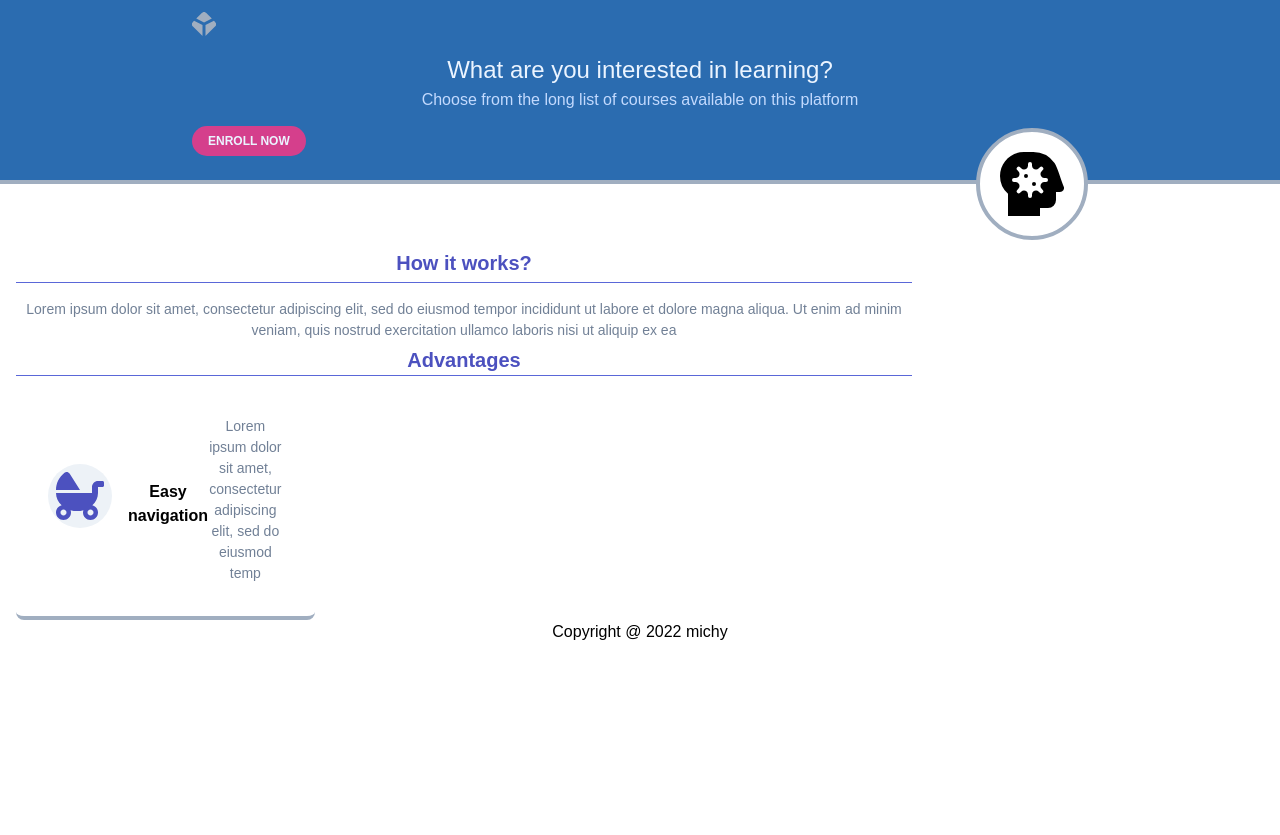
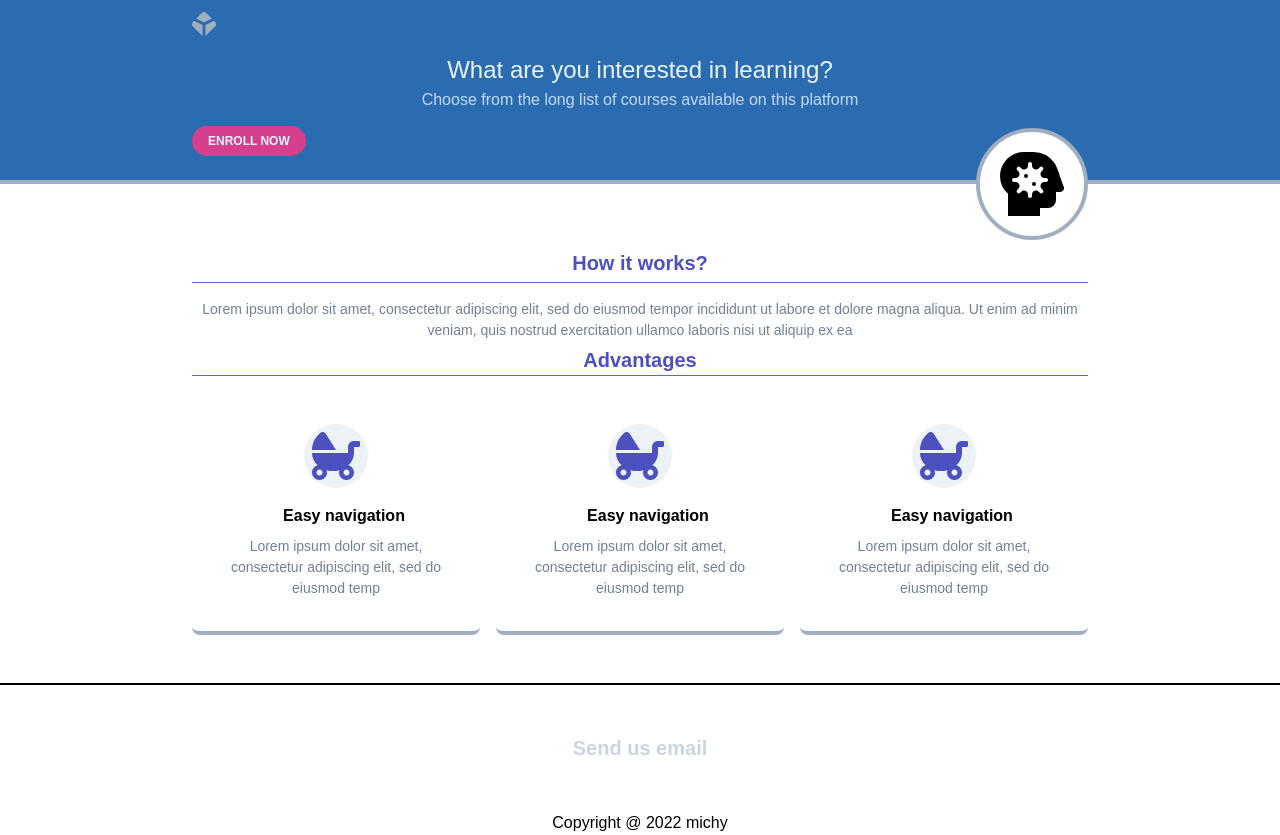
Before and after one commit to michhub-dev/Info_site, a React (Create React App) app: page / in a window 1280 px wide. Before the commit the page ends 800 px from the top, so only its background shows below. Built offline with nearby package versions, Linux system fonts and the light colour scheme.

Commit message:
Updated with more stying

```diff
--- a/src/components/Main.js
+++ b/src/components/Main.js
@@ -3,7 +3,7 @@ import React from 'react';
 export default function Main(){
     return (
         <>
-         <main className="flex flex-cols items-center mt-16 w-full">
+         <main className="flex flex-col items-center mt-16 w-full">
              <div className="mx-4 max-w-4xl">
                  <h2 className="font-bold text-xl border-b pb-1 border-indigo-600 text-indigo-700  ">How it works?</h2>
                  <p className="text-sm mt-4 text-gray-600">
@@ -14,9 +14,31 @@ export default function Main(){
                      Advantages
                  </h2>
 
-                 <div className="flex flex-cols sm:flex-row">
-                     <div className="sm:w-1/3">
-                         <div className="bg-white flex flex-cols items-center rounded-lg p-8 border-b-4 border-gray-500">
+                 <div className="flex flex-col sm:flex-row sm:-mx-2">
+                     <div className="sm:w-1/3 mt-4">
+                         <div className="bg-white sm:p-3 md:p-8 h-full sm:mx-2 flex flex-col items-center rounded-lg p-8 border-b-4 border-gray-500">
+                             <div className="w-16 p-2 rounded-full bg-gray-200 text-indigo-700">
+                                 <svg className="h-12 w-12 fill-current" viewBox="0 0 512 512" xmlns="http://www.w3.org/2000/svg"><path d="M144.8 17c-11.3-17.8-37.2-22.8-54-9.4C35.3 51.9 0 118 0 192h256L144.8 17zM496 96h-48c-35.3 0-64 28.7-64 64v64H0c0 50.6 23 96.4 60.3 130.7C25.7 363.6 0 394.7 0 432c0 44.2 35.8 80 80 80s80-35.8 80-80c0-8.9-1.8-17.2-4.4-25.2 21.6 5.9 44.6 9.2 68.4 9.2s46.9-3.3 68.4-9.2c-2.7 8-4.4 16.3-4.4 25.2 0 44.2 35.8 80 80 80s80-35.8 80-80c0-37.3-25.7-68.4-60.3-77.3C425 320.4 448 274.6 448 224v-64h48c8.8 0 16-7.2 16-16v-32c0-8.8-7.2-16-16-16zM80 464c-17.6 0-32-14.4-32-32s14.4-32 32-32 32 14.4 32 32-14.4 32-32 32zm320-32c0 17.6-14.4 32-32 32s-32-14.4-32-32 14.4-32 32-32 32 14.4 32 32z"/>
+                                 </svg>
+                             </div>
+                             <div className="font-bold ml-4 mt-4">Easy navigation</div>
+                             <div className="mt-2 text-gray-600 text-center text-sm">Lorem ipsum dolor sit amet,
+                             consectetur adipiscing elit, sed do eiusmod temp</div>
+                         </div>
+                     </div>
+                        <div className="sm:w-1/3 mt-4">
+                         <div className="bg-white sm:p-3 md:p-8 h-full sm:mx-2 flex flex-col items-center rounded-lg p-8 border-b-4 border-gray-500">
+                             <div className="w-16 p-2 rounded-full bg-gray-200 text-indigo-700">
+                                 <svg className="h-12 w-12 fill-current" viewBox="0 0 512 512" xmlns="http://www.w3.org/2000/svg"><path d="M144.8 17c-11.3-17.8-37.2-22.8-54-9.4C35.3 51.9 0 118 0 192h256L144.8 17zM496 96h-48c-35.3 0-64 28.7-64 64v64H0c0 50.6 23 96.4 60.3 130.7C25.7 363.6 0 394.7 0 432c0 44.2 35.8 80 80 80s80-35.8 80-80c0-8.9-1.8-17.2-4.4-25.2 21.6 5.9 44.6 9.2 68.4 9.2s46.9-3.3 68.4-9.2c-2.7 8-4.4 16.3-4.4 25.2 0 44.2 35.8 80 80 80s80-35.8 80-80c0-37.3-25.7-68.4-60.3-77.3C425 320.4 448 274.6 448 224v-64h48c8.8 0 16-7.2 16-16v-32c0-8.8-7.2-16-16-16zM80 464c-17.6 0-32-14.4-32-32s14.4-32 32-32 32 14.4 32 32-14.4 32-32 32zm320-32c0 17.6-14.4 32-32 32s-32-14.4-32-32 14.4-32 32-32 32 14.4 32 32z"/>
+                                 </svg>
+                             </div>
+                             <div className="font-bold ml-4 mt-4">Easy navigation</div>
+                             <div className="mt-2 text-gray-600 text-center text-sm">Lorem ipsum dolor sit amet,
+                             consectetur adipiscing elit, sed do eiusmod temp</div>
+                         </div>
+                     </div>
+                        <div className="sm:w-1/3 mt-4 ">
+                         <div className="bg-white sm:p-3 md:p-8 h-full sm:mx-2 flex flex-col items-center rounded-lg p-8 border-b-4 border-gray-500">
                              <div className="w-16 p-2 rounded-full bg-gray-200 text-indigo-700">
                                  <svg className="h-12 w-12 fill-current" viewBox="0 0 512 512" xmlns="http://www.w3.org/2000/svg"><path d="M144.8 17c-11.3-17.8-37.2-22.8-54-9.4C35.3 51.9 0 118 0 192h256L144.8 17zM496 96h-48c-35.3 0-64 28.7-64 64v64H0c0 50.6 23 96.4 60.3 130.7C25.7 363.6 0 394.7 0 432c0 44.2 35.8 80 80 80s80-35.8 80-80c0-8.9-1.8-17.2-4.4-25.2 21.6 5.9 44.6 9.2 68.4 9.2s46.9-3.3 68.4-9.2c-2.7 8-4.4 16.3-4.4 25.2 0 44.2 35.8 80 80 80s80-35.8 80-80c0-37.3-25.7-68.4-60.3-77.3C425 320.4 448 274.6 448 224v-64h48c8.8 0 16-7.2 16-16v-32c0-8.8-7.2-16-16-16zM80 464c-17.6 0-32-14.4-32-32s14.4-32 32-32 32 14.4 32 32-14.4 32-32 32zm320-32c0 17.6-14.4 32-32 32s-32-14.4-32-32 14.4-32 32-32 32 14.4 32 32z"/>
                                  </svg>
@@ -30,6 +52,12 @@ export default function Main(){
                  </div>
 
              </div>
+             <div className="bg-blue-850 py-12 w-full mt-12 flex flex-col items-center border-t-2 border-black">
+                 <h2 className="text-xl font-bold text-gray-400">Send us email</h2>
+                 <form>
+
+                 </form>
+             </div>
          </main>
         </>
     )
```
